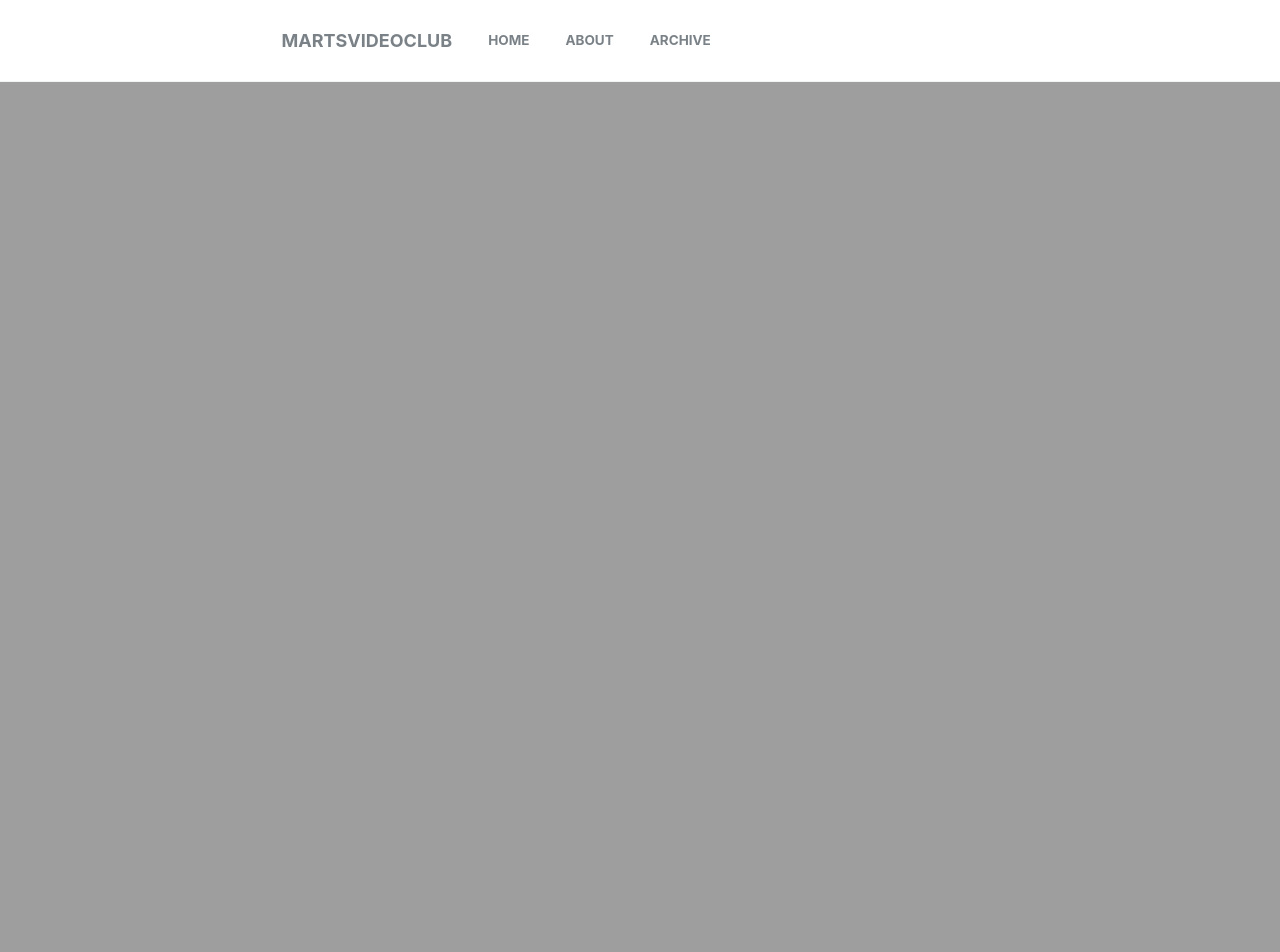
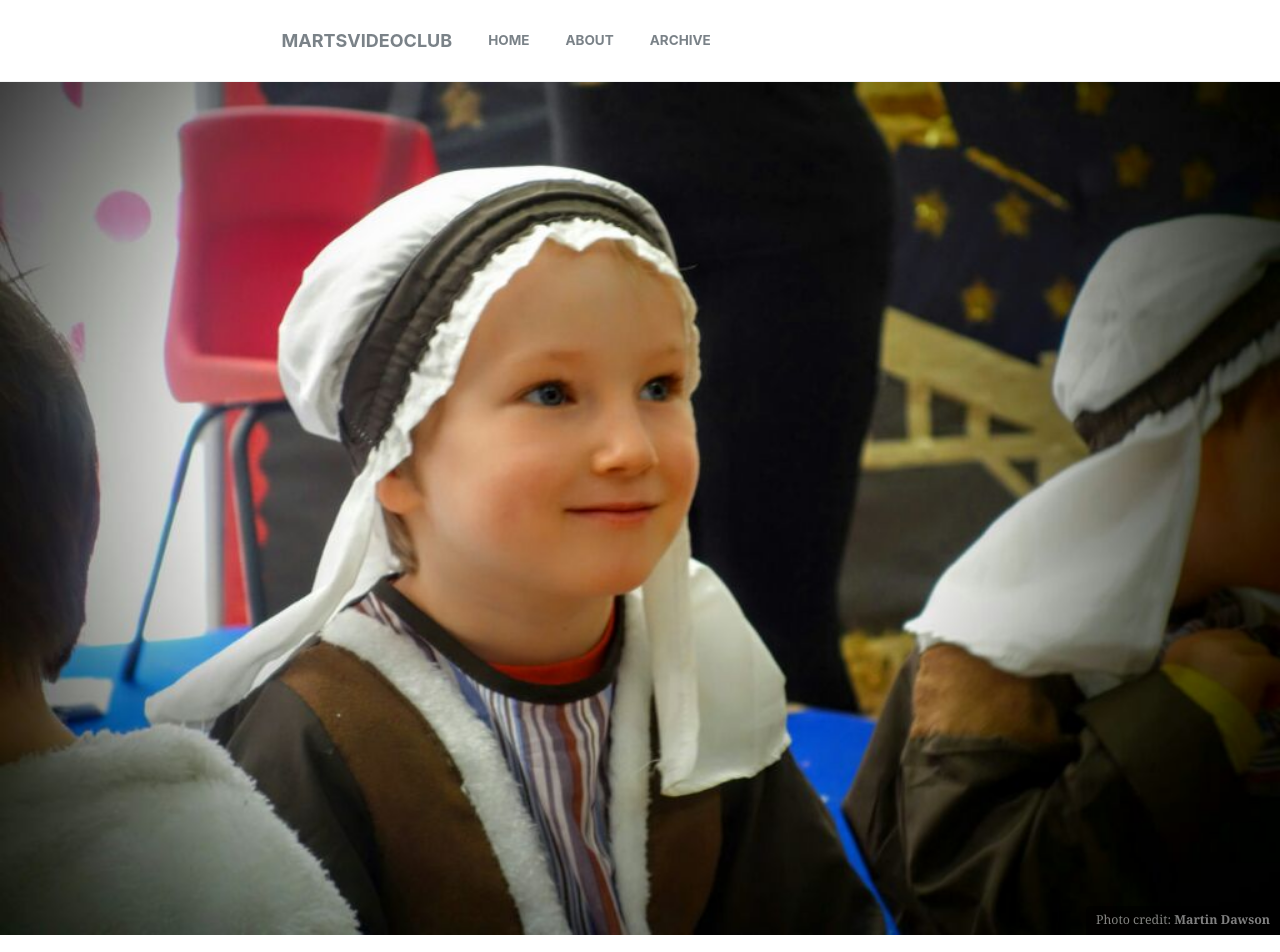
Before and after one commit to martsvideoclub/mmartvid, a Jekyll site: the page built from _posts/2015-12-10-the-shepherd.md, in a window 1280 px wide. Shown: the top 952 px of the page. Built offline with Jekyll 4.4.1, drawn with Linux system fonts in a browser that asks for light colours.

Commit message:
Update 2015-12-10-the-shepherd.md

```diff
--- a/_posts/2015-12-10-the-shepherd.md
+++ b/_posts/2015-12-10-the-shepherd.md
@@ -5,8 +5,8 @@ description: "Christmas"
 date: 2015-12-10 12:00:00
 youtubeId: "8KhA2NnbyMY"
 header:
-  image: DSC05291.JPG
-  teaser: DSC05291.JPG
+  image: shepherd.jpg
+  teaser: shepherd.jpg
   caption: "Photo credit: **Martin Dawson**"
 categories:
   - Blog
```
